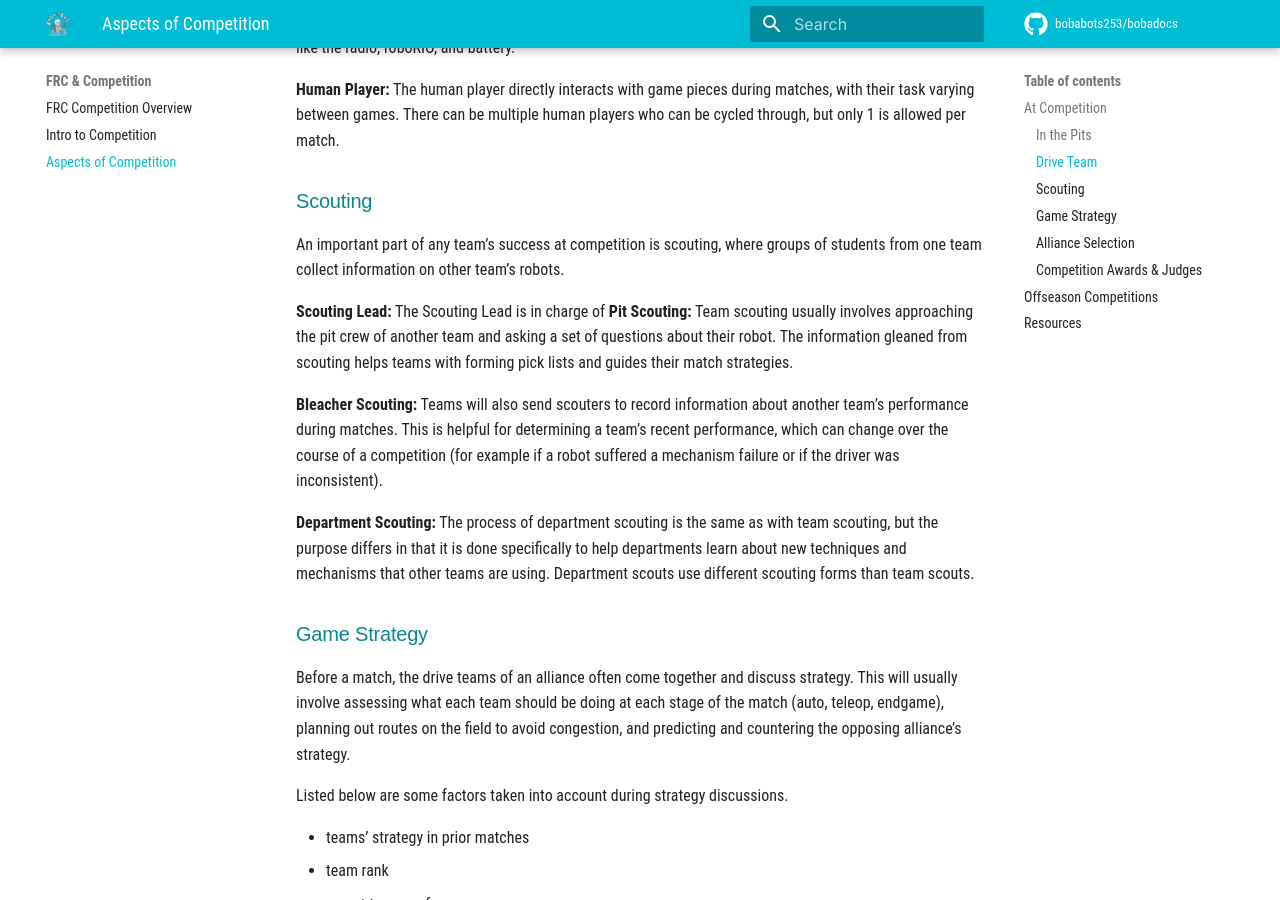
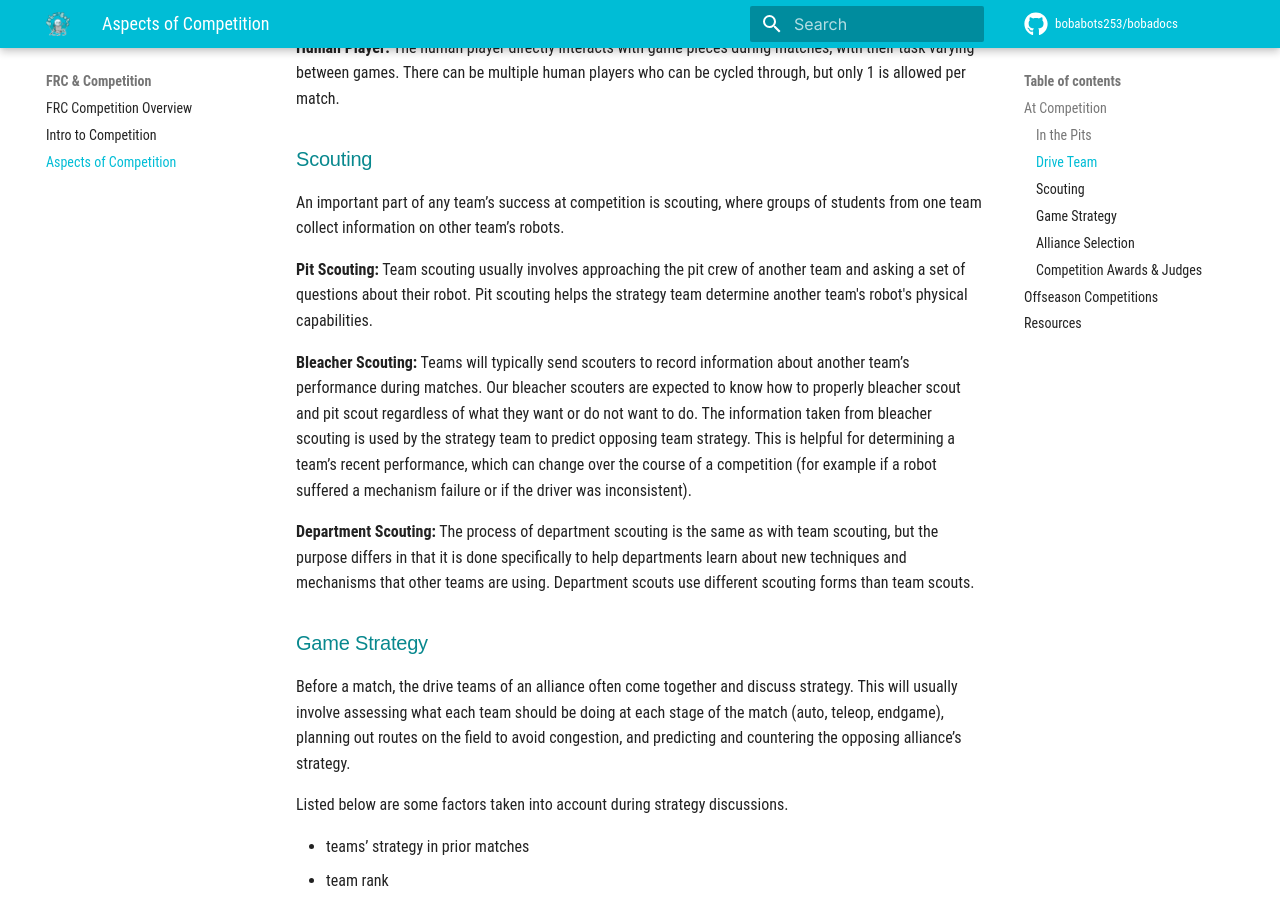
Before and after one commit to bobabots253/bobadocs, an MkDocs documentation site: the page built from docs/frc-competition/aspects-of-competition.md, in a window 1280 px wide and 900 px high, scrolled down 1392 px. Built offline with MkDocs 1.6.1 and Material for MkDocs 9.7.7, drawn with Linux system fonts in a browser that asks for light colours; comment, search, counter and statistics services are not loaded.

Commit message:
Update aspects-of-competition.md

```diff
--- a/docs/frc-competition/aspects-of-competition.md
+++ b/docs/frc-competition/aspects-of-competition.md
@@ -8,7 +8,7 @@ At competition, the team is typically divided into groups, each contributing dif
 
 The pit is an area where teams do robot maintenance between matches. Typically only a few members (dubbed the pit crew and typically from technical departments) are allowed in the pit at a time to prevent overcrowding. Sometimes, matches are closely knit for certain teams, and it should be taken into consideration that members who know what they are doing should do robot maintenance (if necessary) quickly to maximize robot performance during the actual matches, which is why we often see leads and veteran members in pit crew. Other general members not part of pit crew are seen bleacher scouting, pit scouting, or spending leisure time in the pit area.
 
-![Pit Crew 2016](../assets/images/frc/pit-crew-2016.png)
+![Pit Crew 2016](![IMG_1414](https://user-images.githubusercontent.com/63389441/236960625-7440949b-42b7-4209-abca-388f71d623e6.jpeg))
 
 *Team 253’s pit crew during the 2016 San Francisco Regionals.*
 
@@ -28,10 +28,9 @@ The drive team is a subgroup of the team that is focused on managing the robot o
 
 An important part of any team’s success at competition is scouting, where groups of students from one team collect information on other team’s robots.
 
-**Scouting Lead:** The Scouting Lead is in charge of
-**Pit Scouting:** Team scouting usually involves approaching the pit crew of another team and asking a set of questions about their robot. The information gleaned from scouting helps teams with forming pick lists and guides their match strategies.
+**Pit Scouting:** Team scouting usually involves approaching the pit crew of another team and asking a set of questions about their robot. Pit scouting helps the strategy team determine another team's robot's physical capabilities.
 
-**Bleacher Scouting:** Teams will also send scouters to record information about another team’s performance during matches. This is helpful for determining a team’s recent performance, which can change over the course of a competition (for example if a robot suffered a mechanism failure or if the driver was inconsistent).
+**Bleacher Scouting:** Teams will typically send scouters to record information about another team’s performance during matches. Our bleacher scouters are expected to know how to properly bleacher scout and pit scout regardless of what they want or do not want to do. The information taken from bleacher scouting is used by the strategy team to predict opposing team strategy. This is helpful for determining a team’s recent performance, which can change over the course of a competition (for example if a robot suffered a mechanism failure or if the driver was inconsistent).
 
 **Department Scouting:** The process of department scouting is the same as with team scouting, but the purpose differs in that it is done specifically to help departments learn about new techniques and mechanisms that other teams are using. Department scouts use different scouting forms than team scouts.
 
```
